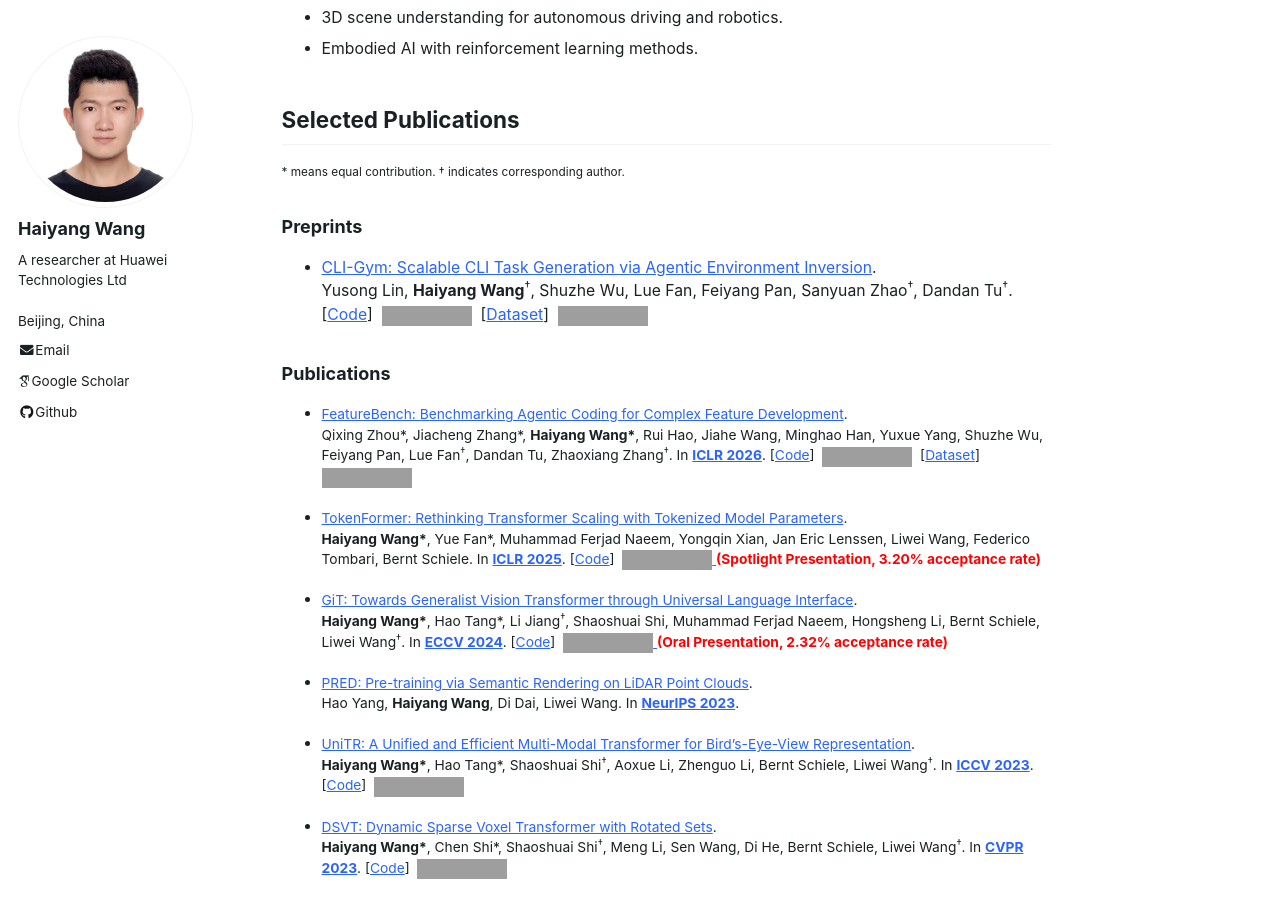
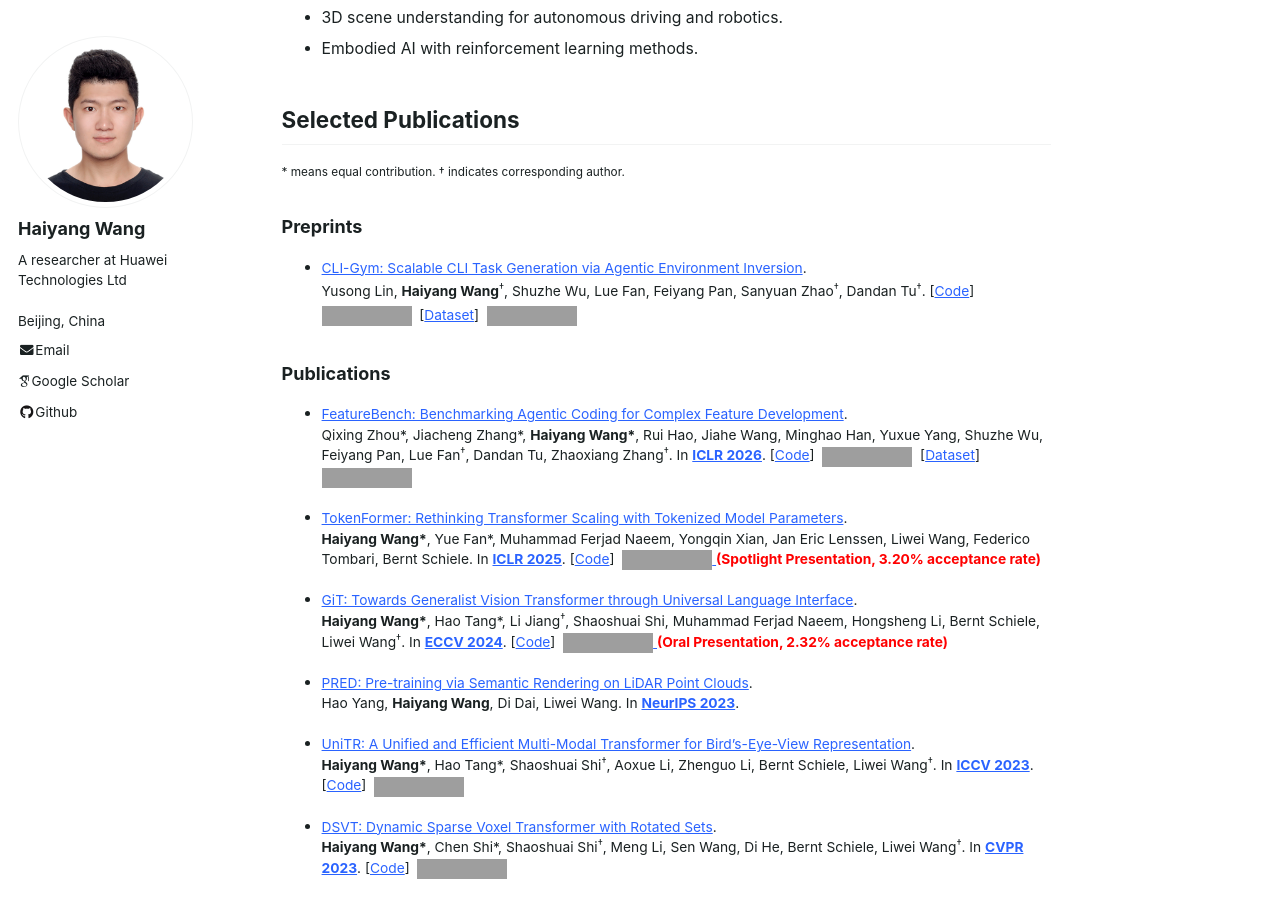
Before and after one commit to Haiyang-W/haiyang-w.github.io, a Jekyll site: the page built from _pages/about.md, in a window 1280 px wide and 900 px high, scrolled down 763 px. Built offline with Jekyll 4.4.1, drawn with Linux system fonts in a browser that asks for light colours; some web fonts are replaced; comment, search, counter and statistics services are not loaded; grey boxes are pictures that could not be loaded.

```diff
--- a/_pages/about.md
+++ b/_pages/about.md
@@ -31,8 +31,8 @@ Previous research areas:
 
 ### Preprints
 
-* [CLI-Gym: Scalable CLI Task Generation via Agentic Environment Inversion](https://arxiv.org/pdf/2602.10999).\\
-Yusong Lin, **Haiyang Wang**<sup>†</sup>, Shuzhe Wu, Lue Fan, Feiyang Pan, Sanyuan Zhao<sup>†</sup>, Dandan Tu<sup>†</sup>. \[[Code](https://github.com/LiberCoders/CLI-Gym)\] &nbsp;<a href="https://github.com/LiberCoders/CLI-Gym"><img alt="GitHub stars" style="vertical-align:middle" src="https://img.shields.io/github/stars/LiberCoders/CLI-Gym?style=social"></a> &nbsp;\[[Dataset](https://huggingface.co/datasets/LiberCoders/CLI-Gym)\] &nbsp;<a href="https://huggingface.co/datasets/LiberCoders/CLI-Gym"><img alt="Hugging Face downloads" style="vertical-align:middle" src="https://img.shields.io/badge/dynamic/json?url=https%3A%2F%2Fhuggingface.co%2Fapi%2Fdatasets%2FLiberCoders%2FCLI-Gym&query=%24.downloads&label=Downloads&suffix=%20monthly&color=white&logo=huggingface&logoColor=FFD21E"></a>
+* <span style="font-size:0.875em;">[CLI-Gym: Scalable CLI Task Generation via Agentic Environment Inversion](https://arxiv.org/pdf/2602.10999).</span>\\
+<span style="font-size:0.875em;">Yusong Lin, **Haiyang Wang**<sup>†</sup>, Shuzhe Wu, Lue Fan, Feiyang Pan, Sanyuan Zhao<sup>†</sup>, Dandan Tu<sup>†</sup>. \[[Code](https://github.com/LiberCoders/CLI-Gym)\] &nbsp;<a href="https://github.com/LiberCoders/CLI-Gym"><img alt="GitHub stars" style="vertical-align:middle" src="https://img.shields.io/github/stars/LiberCoders/CLI-Gym?style=social"></a> &nbsp;\[[Dataset](https://huggingface.co/datasets/LiberCoders/CLI-Gym)\] &nbsp;<a href="https://huggingface.co/datasets/LiberCoders/CLI-Gym"><img alt="Hugging Face downloads" style="vertical-align:middle" src="https://img.shields.io/badge/dynamic/json?url=https%3A%2F%2Fhuggingface.co%2Fapi%2Fdatasets%2FLiberCoders%2FCLI-Gym&query=%24.downloads&label=Downloads&suffix=%20monthly&color=white&logo=huggingface&logoColor=FFD21E"></a></span>
 
 ### Publications
 
```
